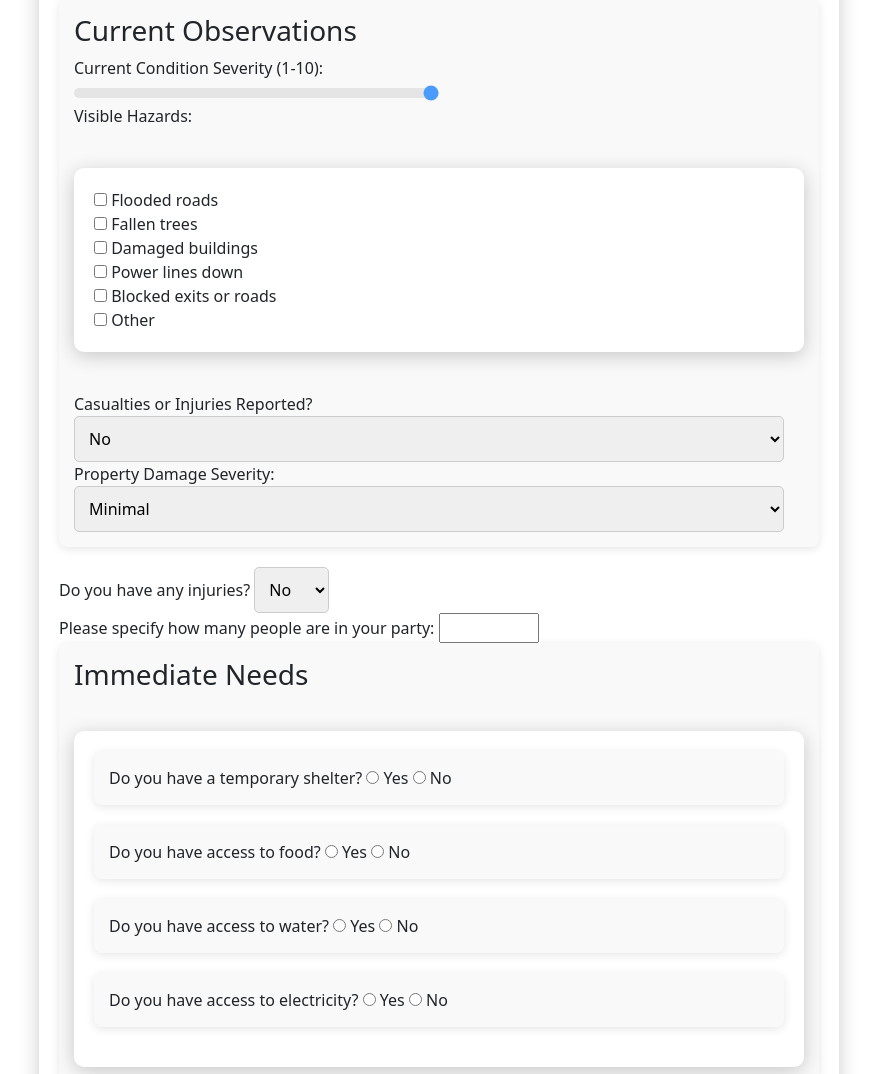
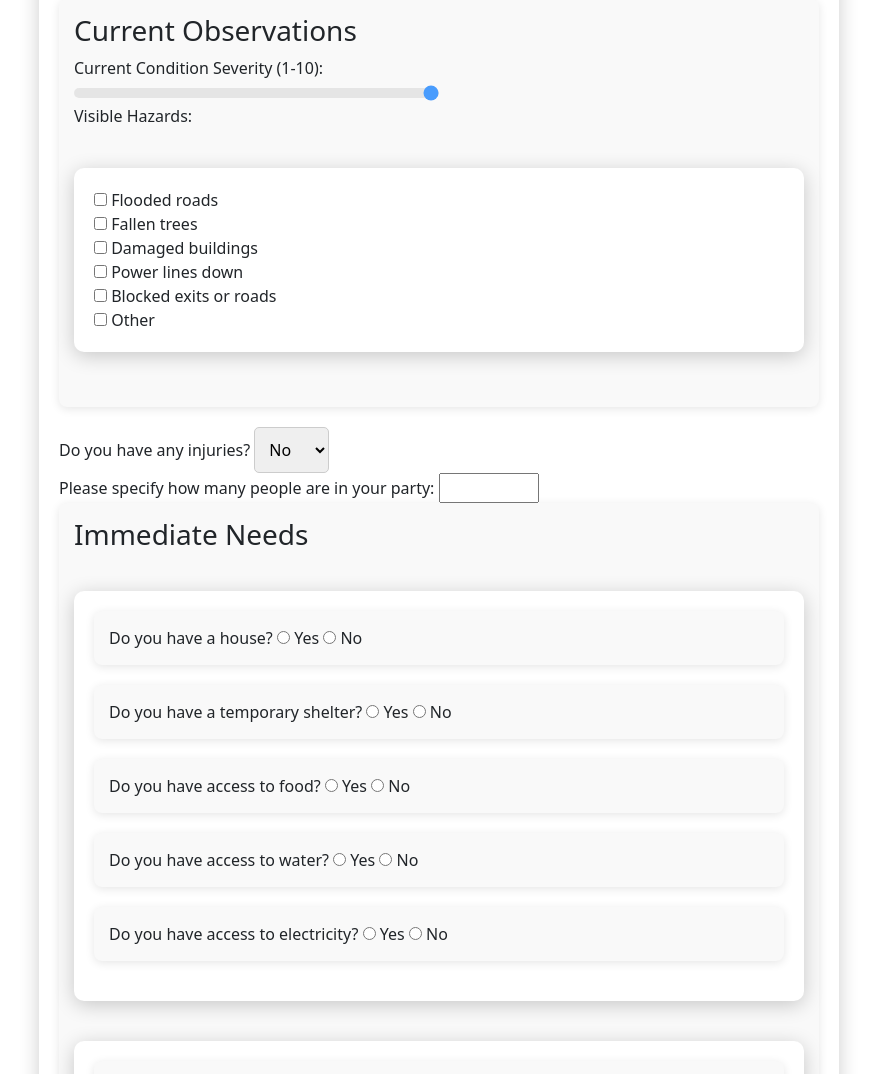
Before and after one commit to pwatana/NewHacks-project, a Flask app: page /form in a window 1280 px wide. Shown: the part 1214-2288 px from the top of the page, without its empty margins (201-1078 px from the left). Run offline with Flask 3, Linux system fonts and the light colour scheme.

Commit message:
fixed form.html

```diff
--- a/src1/Frontend/templates/form.html
+++ b/src1/Frontend/templates/form.html
@@ -154,20 +154,6 @@
                     <label><input type="checkbox" name="hazards" value="Other"> Other</label>
                 </div>
             </div>
-
-            <label for="casualties">Casualties or Injuries Reported?</label>
-            <select id="casualties" name="casualties">
-                <option value="No">No</option>
-                <option value="Yes">Yes</option>
-            </select>
-
-            <label for="propertyDamage">Property Damage Severity:</label>
-            <select id="propertyDamage" name="propertyDamage">
-                <option value="Minimal">Minimal</option>
-                <option value="Moderate">Moderate</option>
-                <option value="Severe">Severe</option>
-                <option value="Catastrophic">Catastrophic</option>
-            </select>
         </div>
 
         <label for="casualties">Do you have any injuries?</label>
@@ -185,6 +171,13 @@
         <div class="section">
             <h3>Immediate Needs</h3>
             <div class="form-container">
+                <!-- Temporary Shelter Question -->
+                <div class="section">
+                    <label>Do you have a house?</label>
+                    <input type="radio" name="house" value="yes"> Yes
+                    <input type="radio" name="house" value="no"> No
+                </div>
+
                 <!-- Temporary Shelter Question -->
                 <div class="section">
                     <label>Do you have a temporary shelter?</label>
```
